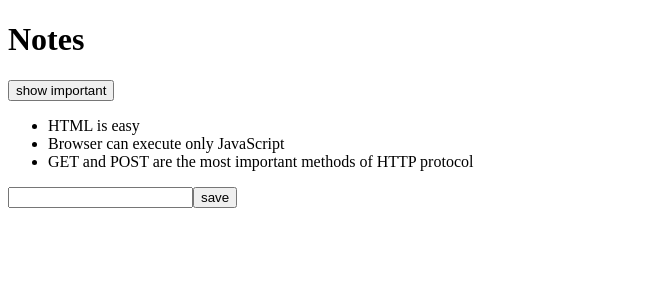
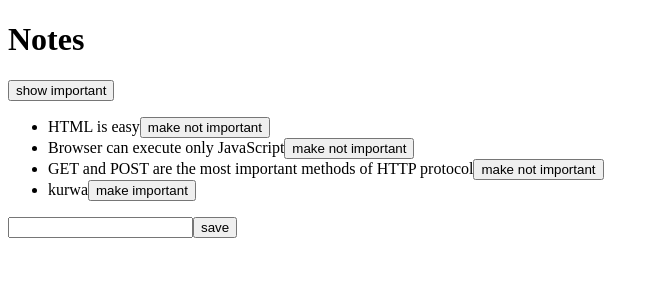
Before and after one commit to yungkosu/fullstackopen_exercises, a React (Vite) app in the folder part2/notes-frontend/: page / in a window 1280 px wide. Shown: the top 300 px of the page, without its empty margins (0-659 px from the left). Built offline with nearby package versions, Linux system fonts and the light colour scheme; data requests are answered from the project's data file.

Commit message:
update note options

```diff
--- a/part2/notes-frontend/db.json
+++ b/part2/notes-frontend/db.json
@@ -8,12 +8,17 @@
     {
       "id": "2",
       "content": "Browser can execute only JavaScript",
-      "important": false
+      "important": true
     },
     {
       "id": "3",
       "content": "GET and POST are the most important methods of HTTP protocol",
       "important": true
+    },
+    {
+      "id": "4",
+      "content": "kurwa",
+      "important": false
     }
   ]
 }
--- a/part2/notes-frontend/src/App.jsx
+++ b/part2/notes-frontend/src/App.jsx
@@ -1,6 +1,6 @@
 import {useState, useEffect} from 'react'
+import noteService from './services/notes';
 import Note from './components/Note'
-import axios from "axios";
 
 
 const App = () => {
@@ -10,16 +10,12 @@
 
 
     useEffect(() => {
-        console.log('effect')
-        axios
-            .get(`http://localhost:3001/notes`)
+        noteService
+            .getAll()
             .then(res => {
-            console.log('promise fulfilled')
             setNotes(res.data)
         })
-    },
-        [])
-    console.log('render', notes.length, 'notes')
+    },[])
 
     const addNote = (event) => {
         event.preventDefault()
@@ -29,18 +25,37 @@
             id: String(notes.length + 1),
         }
 
-        setNotes(notes.concat(noteObject))
-        setNewNote('')
+        noteService
+            .create(noteObject)
+            .then(response => {
+                setNotes(notes.concat(response.data))
+                setNewNote('')
+            })
     }
 
 const handleNoteChange = (event) => {
-        console.log(event.target.value)
         setNewNote(event.target.value)
 }
 
 
+const notesToShow = showAll ? notes : notes.filter(note => note.important)
 
-const notesToShow = showAll ? notes : notes.filter(note => note.important)
+const toggleImportanceOf = (id) => {
+    const note = notes.find(note => note.id === id)
+    const changedNote = {...note, important: !note.important}
+
+    noteService
+        .update(id, changedNote)
+        .then(response => {
+            setNotes(notes.map(note =>  note.id === id ? response.data :note))
+        })
+        .catch(error => {
+            alert(
+                `the note '${note.content}' was already deleted from the server`
+            )
+            setNotes(notes.filter(n => n.id !== id))
+        })
+}
 
 
     return (
@@ -54,7 +69,11 @@
             </div>
             <ul>
                 {notesToShow.map(note =>
-                    <Note key={note.id} note={note}/>
+                    <Note
+                    key={note.id}
+                    note={note}
+                    toggleImportance={() => toggleImportanceOf(note.id)}
+                    />
                 )}
             </ul>
             <form onSubmit={addNote}>
--- a/part2/notes-frontend/src/components/Note.jsx
+++ b/part2/notes-frontend/src/components/Note.jsx
@@ -1,5 +1,11 @@
-const Note = ({ note }) => {
-    return <li>{note.content}</li>
+const Note = ({ note, toggleImportance }) => {
+    const label = note.important ? 'make not important' : 'make important'
+
+
+    return <li>
+        {note.content}
+        <button onClick={toggleImportance}>{label}</button>
+        </li>
 }
 
 export default Note
--- /dev/null
+++ b/part2/notes-frontend/src/services/notes.js
@@ -0,0 +1,16 @@
+import axios from 'axios'
+const baseUrl = 'http://localhost:3001/notes'
+
+const getAll = () => {
+  return axios.get(baseUrl)
+}
+
+const create = newObject => {
+  return axios.post(baseUrl, newObject)
+}
+
+const update = (id, newObject) => {
+  return axios.put(`${baseUrl}/${id}`, newObject)
+}
+
+export default { getAll, create, update }
```
Also changed, not shown: 2 other files (tests, documents, lock files or other folders).
